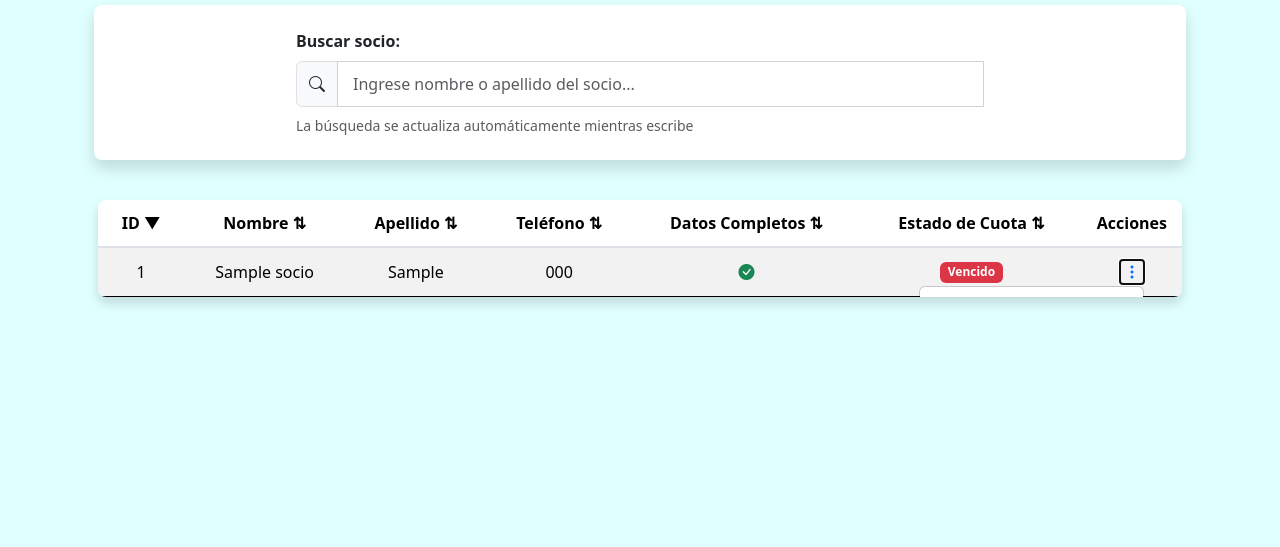
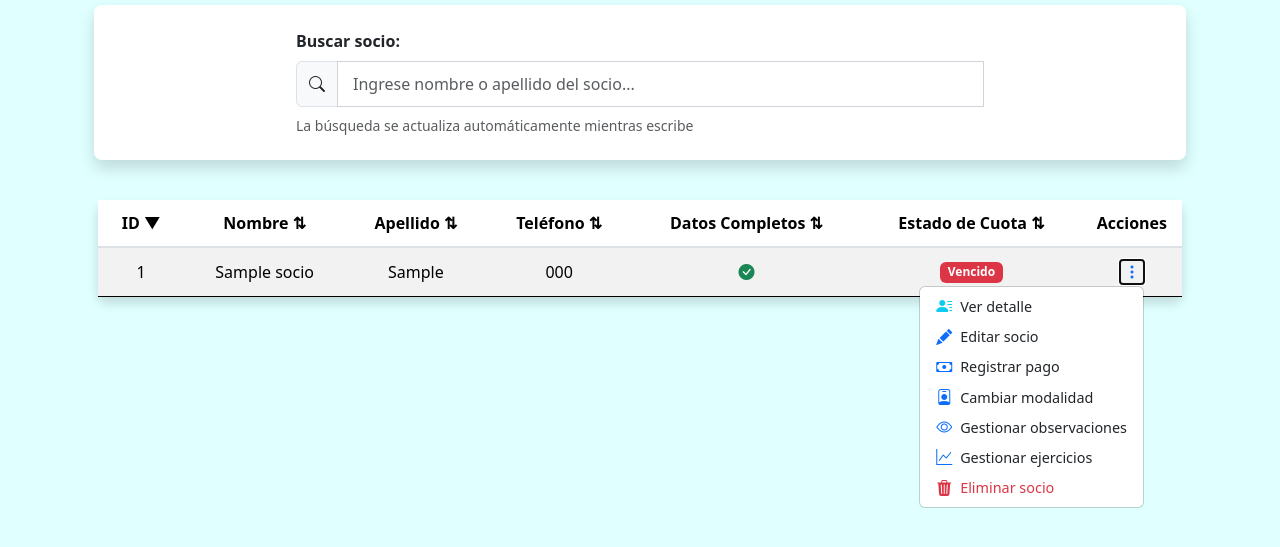
Before and after one commit to AgustinNormand/gymapp, a Django app: page /socios/ in a window 1280 px wide, after a click that opens the changed part. Shown: the part 187-734 px from the top of the page. Run offline with Django 5.2, Linux system fonts and the light colour scheme; tables that the repository leaves empty hold one stand-in row (values such as "Sample post").

Commit message:
fix: ensure dropdown menu visibility in members table by adjusting overflow and z-index

```diff
--- a/socios/templates/socios/listar_socios.html
+++ b/socios/templates/socios/listar_socios.html
@@ -3,6 +3,21 @@
 {% block title %}Lista de Socios - CINAF{% endblock %}
 
 {% block content %}
+<style>
+    /* Estilos para evitar que se corte el dropdown */
+    .table, .table thead, .table tbody, .table td {
+        overflow: visible !important;
+    }
+    /* Z-index alto para el menú dropdown */
+    .dropdown-menu-acciones {
+        z-index: 12000;
+        min-width: 180px;
+    }
+    /* Contenedor con overflow visible */
+    .table-responsive {
+        overflow: visible !important;
+    }
+</style>
 <div class="container mt-5">
     <h2>Lista de Socios</h2>
 
--- a/socios/templates/socios/tabla_socios.html
+++ b/socios/templates/socios/tabla_socios.html
@@ -34,7 +34,7 @@
                 </td>
                 <td class="text-center">
                     <div class="dropdown">
-                        <button class="dropdown-toggle-acciones" type="button" id="dropdownAccionesSocio{{ item.socio.id }}" data-bs-toggle="dropdown" aria-expanded="false">
+                        <button class="dropdown-toggle-acciones" type="button" id="dropdownAccionesSocio{{ item.socio.id }}" data-bs-toggle="dropdown" data-bs-container="body" data-bs-boundary="viewport" aria-expanded="false">
                             <i class="bi bi-three-dots-vertical"></i>
                         </button>
                         <ul class="dropdown-menu dropdown-menu-acciones dropdown-menu-end" aria-labelledby="dropdownAccionesSocio{{ item.socio.id }}">
```
Also changed, not shown: README.md.
